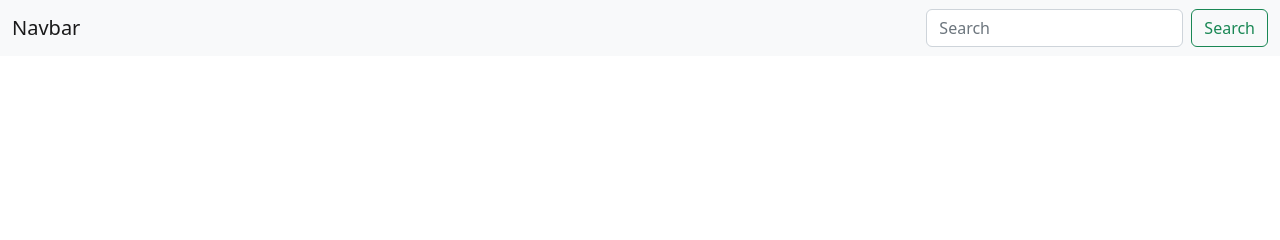
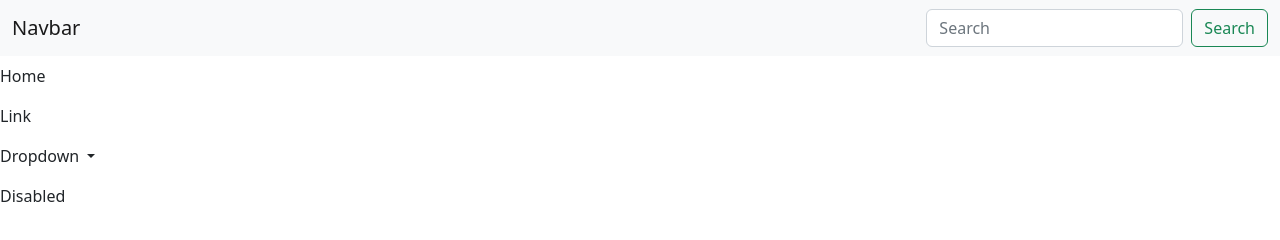
Before and after one commit to rovenz/web-template, a plain HTML site: page index.html in a window 1280 px wide. Drawn offline with nearby package versions, Linux system fonts and the light colour scheme.

Commit message:
Update index.html

```diff
--- a/index.html
+++ b/index.html
@@ -18,6 +18,31 @@
   </div>
 </nav>
     </div>
+    <div>
+      <ul class="navbar-nav me-auto mb-2 mb-lg-0">
+        <li class="nav-item">
+          <a class="nav-link active" aria-current="page" href="#">Home</a>
+        </li>
+        <li class="nav-item">
+          <a class="nav-link" href="#">Link</a>
+        </li>
+        <li class="nav-item dropdown">
+          <a class="nav-link dropdown-toggle" href="#" role="button" data-bs-toggle="dropdown" aria-expanded="false">
+            Dropdown
+          </a>
+          <ul class="dropdown-menu">
+            <li><a class="dropdown-item" href="#">Action</a></li>
+            <li><a class="dropdown-item" href="#">Another action</a></li>
+            <li><hr class="dropdown-divider"></li>
+            <li><a class="dropdown-item" href="#">Something else here</a></li>
+          </ul>
+        </li>
+        <li class="nav-item">
+          <a class="nav-link disabled">Disabled</a>
+        </li>
+      </ul>
+    </div>
+
     <script src="https://cdn.jsdelivr.net/npm/bootstrap@5.2.2/dist/js/bootstrap.bundle.min.js" integrity="sha384-OERcA2EqjJCMA+/3y+gxIOqMEjwtxJY7qPCqsdltbNJuaOe923+mo//f6V8Qbsw3" crossorigin="anonymous"></script>
   </body>
 </html>
```
